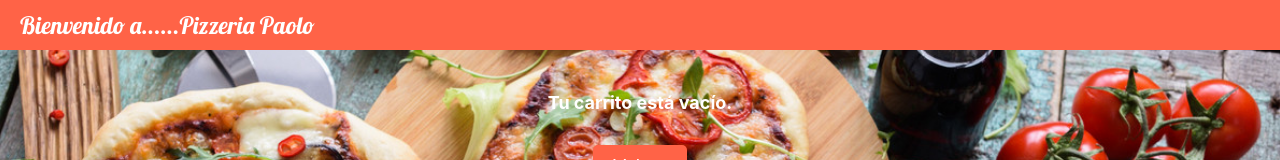
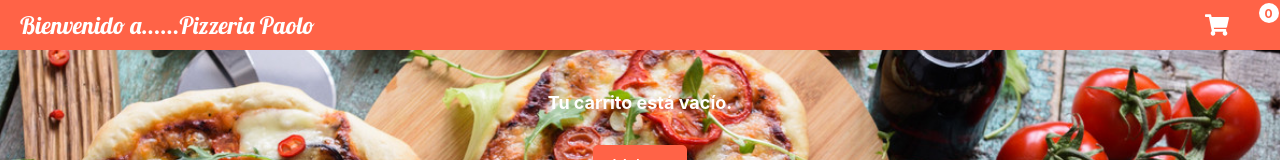
Before and after one commit to Suflistico/pizzeria-paolo, a React (Create React App) app: page /cart in a window 1280 px wide. Shown: the top 160 px of the page. Built offline with nearby package versions, Linux system fonts and the light colour scheme.

Commit message:
actualizacion de iconos de carrito de compra

```diff
--- a/src/Navbar.css
+++ b/src/Navbar.css
@@ -20,7 +20,7 @@
 .cart {
   position: relative;
   margin-left: auto;
-  padding-right: 80px;
+  padding-right: 40px;
 }
 
 .cartLink {
@@ -31,6 +31,7 @@
 }
 
 .cartCount {
+  margin-left: 1px; /* reduce espacio entre carrito de compra y contador */
   position: absolute;
   top: -10px;
   right: -10px;
--- a/src/components/Navbar.js
+++ b/src/components/Navbar.js
@@ -1,29 +1,3 @@
-/*import React, { useContext } from 'react';
-import { Link } from 'react-router-dom';
-import { FaShoppingCart } from 'react-icons/fa';
-import '../Navbar.css';
-import { CartContext } from '../context/CartContext';
-
-const Navbar = () => {
-  const { totalItems } = useContext(CartContext);
-
-  return (
-    <nav className="navbar">
-      <div className="title">Bienvenido a......Mamma Pizza</div>
-      {totalItems > 0 && (
-        <div className="cart">
-          <Link to="/cart" className="cartLink">
-            <FaShoppingCart size={24} />
-            <span className="cartCount">{totalItems}</span>
-          </Link>
-        </div>
-      )}
-    </nav>
-  );
-};
-
-export default Navbar;*/
-
 import React, { useContext } from 'react';
 import { Link } from 'react-router-dom';
 import { FaShoppingCart } from 'react-icons/fa';
@@ -31,20 +5,18 @@ import '../Navbar.css';
 import { CartContext } from '../context/CartContext';
 
 const Navbar = () => {
-  const { totalItems, clickCount } = useContext(CartContext); // Obtener las unidades de pizza agregadas
+  const { totalItems, clickCount } = useContext(CartContext);
 
   return (
     <nav className="navbar">
       <div className="title">Bienvenido a......Pizzeria Paolo</div>
-      {totalItems > 0 && (
       <div className="cart">
         <Link to="/cart" className="cartLink">
           <FaShoppingCart size={24} />
           <span className="cartCount">{totalItems}</span>
         </Link>
       </div>
-      )}
-      <div className="clickCounter"> {clickCount}</div> {/* MOstrar Cantidad de Pizza */}
+      <div className="clickCounter">{clickCount}</div>
     </nav>
   );
 };
```
Lines whose indentation alone changed are shown as unchanged.
